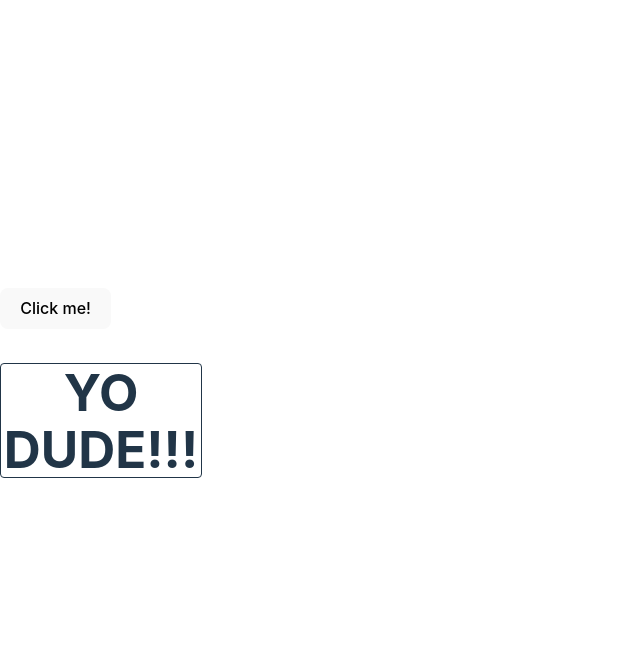
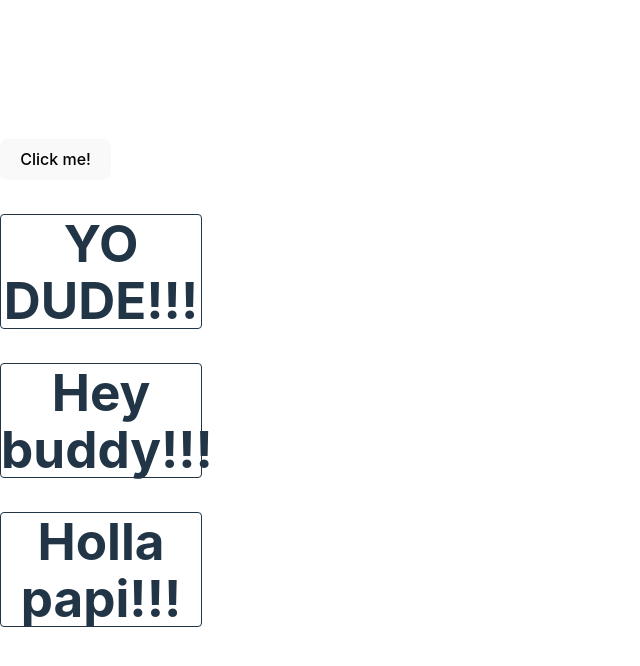
Before and after one commit to mrChernicharo/animate-enter-exit-HOC, a React (Vite) app: page / in a window 1280 px wide. Shown: the top 666 px of the page, without its empty margins (0-640 px from the left). Built offline with nearby package versions, Linux system fonts and the light colour scheme.

Commit message:
animating enter/exit

```diff
--- a/src/App.tsx
+++ b/src/App.tsx
@@ -1,6 +1,4 @@
-import React, { useState, useEffect } from "react";
-import { render } from "react-dom";
-
+import React, { useState, useEffect, ReactNode } from "react";
 import "./styles.css";
 
 function useDelayUnmount(isMounted: boolean, delayTime: number) {
@@ -18,25 +16,64 @@ function useDelayUnmount(isMounted: boolean, delayTime: number) {
   return shouldRender;
 }
 
+// prettier-ignore
+interface AnimateRenderProps { isMounted: boolean; enter:string; exit: string; children: ReactNode }
+const AnimateRender: React.FC<AnimateRenderProps> = ({
+  isMounted,
+  children,
+  enter,
+  exit,
+}: AnimateRenderProps) => {
+  const shouldRenderChild = useDelayUnmount(isMounted, 500);
+  const mountedStyle = { animation: enter };
+  const unmountedStyle = { animation: exit };
+
+  if (!shouldRenderChild) return null;
+  return (
+    <div style={isMounted ? mountedStyle : unmountedStyle}>{children}</div>
+  );
+};
+
 const App: React.FC = () => {
   const [isMounted, setIsMounted] = useState(true);
-  const shouldRenderChild = useDelayUnmount(isMounted, 500);
-  const mountedStyle = { animation: "inAnimation 500ms ease-in" };
-  const unmountedStyle = { animation: "outAnimation 510ms ease-in" };
+  const [isMounted2, setIsMounted2] = useState(true);
+  const [isMounted3, setIsMounted3] = useState(true);
 
   const handleToggleClicked = () => {
     setIsMounted(!isMounted);
+    setTimeout(() => setIsMounted2(!isMounted2), 1000);
+    setTimeout(() => setIsMounted3(!isMounted3), 2000);
   };
 
   return (
     <main>
       <button onClick={handleToggleClicked}>Click me!</button>
-      {shouldRenderChild && (
-        <h1 style={isMounted ? mountedStyle : unmountedStyle}>YO DUDE!!!</h1>
-      )}
+
+      <AnimateRender
+        isMounted={isMounted}
+        enter="bounceIn 500ms ease-in"
+        exit="bounceOut 600ms ease-in"
+      >
+        <h1>YO DUDE!!!</h1>
+      </AnimateRender>
+
+      <AnimateRender
+        isMounted={isMounted2}
+        enter="fadeIn 500ms ease-in"
+        exit="fadeOut 600ms ease-in"
+      >
+        <h1>Hey buddy!!!</h1>
+      </AnimateRender>
+
+      <AnimateRender
+        isMounted={isMounted3}
+        enter="slideIn 500ms ease-in"
+        exit="slideOut 600ms ease-in"
+      >
+        <h1>Holla papi!!!</h1>
+      </AnimateRender>
     </main>
   );
 };
 
-
 export default App;
--- a/src/styles.css
+++ b/src/styles.css
@@ -1,3 +1,8 @@
+:root {
+  --slideX: 200px;
+  --slideY: 100px;
+}
+
 .App {
   font-family: sans-serif;
   text-align: center;
@@ -8,6 +13,7 @@ h1 {
   width: 200px;
   text-align: center;
 }
+
 @keyframes inAnimation {
   0% {
     transform: scale(0.1);
@@ -31,3 +37,67 @@ h1 {
     opacity: 0;
   }
 }
+
+@keyframes bounceIn {
+  0% {
+    transform: scale(0.1);
+    opacity: 0;
+  }
+  60% {
+    transform: scale(1.2);
+    opacity: 1;
+  }
+  100% {
+    transform: scale(1);
+  }
+}
+
+@keyframes bounceOut {
+  20% {
+    transform: scale(1.2);
+  }
+  100% {
+    transform: scale(0);
+    opacity: 0;
+  }
+}
+
+@keyframes fadeIn {
+  0% {
+    opacity: 0;
+  }
+  100% {
+    opacity: 1;
+  }
+}
+
+@keyframes fadeOut {
+  0% {
+    opacity: 1;
+  }
+  100% {
+    opacity: 0;
+  }
+}
+
+@keyframes slideIn {
+  0% {
+    opacity: 0;
+    transform: translateX(var(--slideX));
+  }
+  100% {
+    opacity: 1;
+    transform: translate(0);
+  }
+}
+
+@keyframes slideOut {
+  0% {
+    opacity: 1;
+    transform: translateX(0);
+  }
+  100% {
+    opacity: 0;
+    transform: translateX(var(--slideX));
+  }
+}
```
